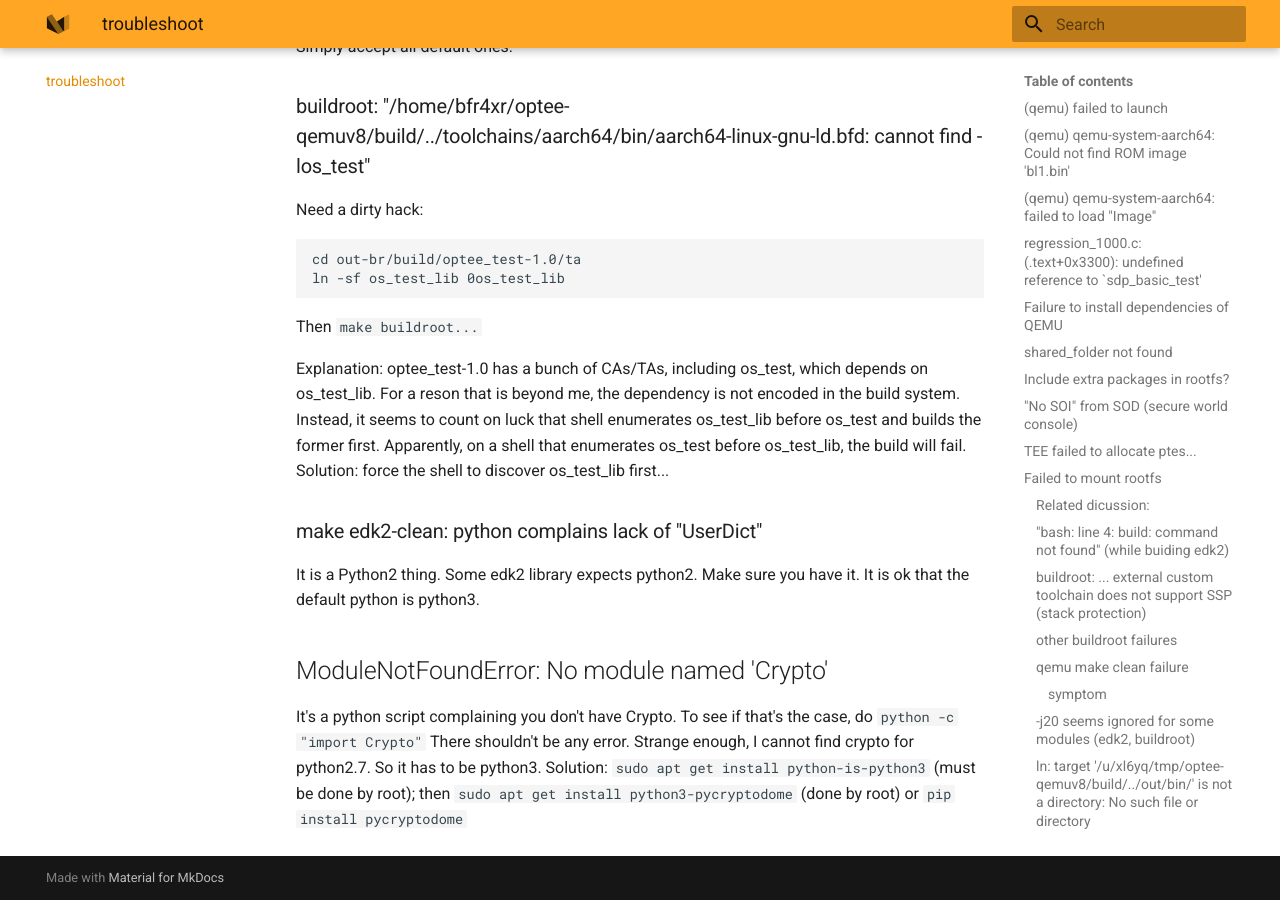
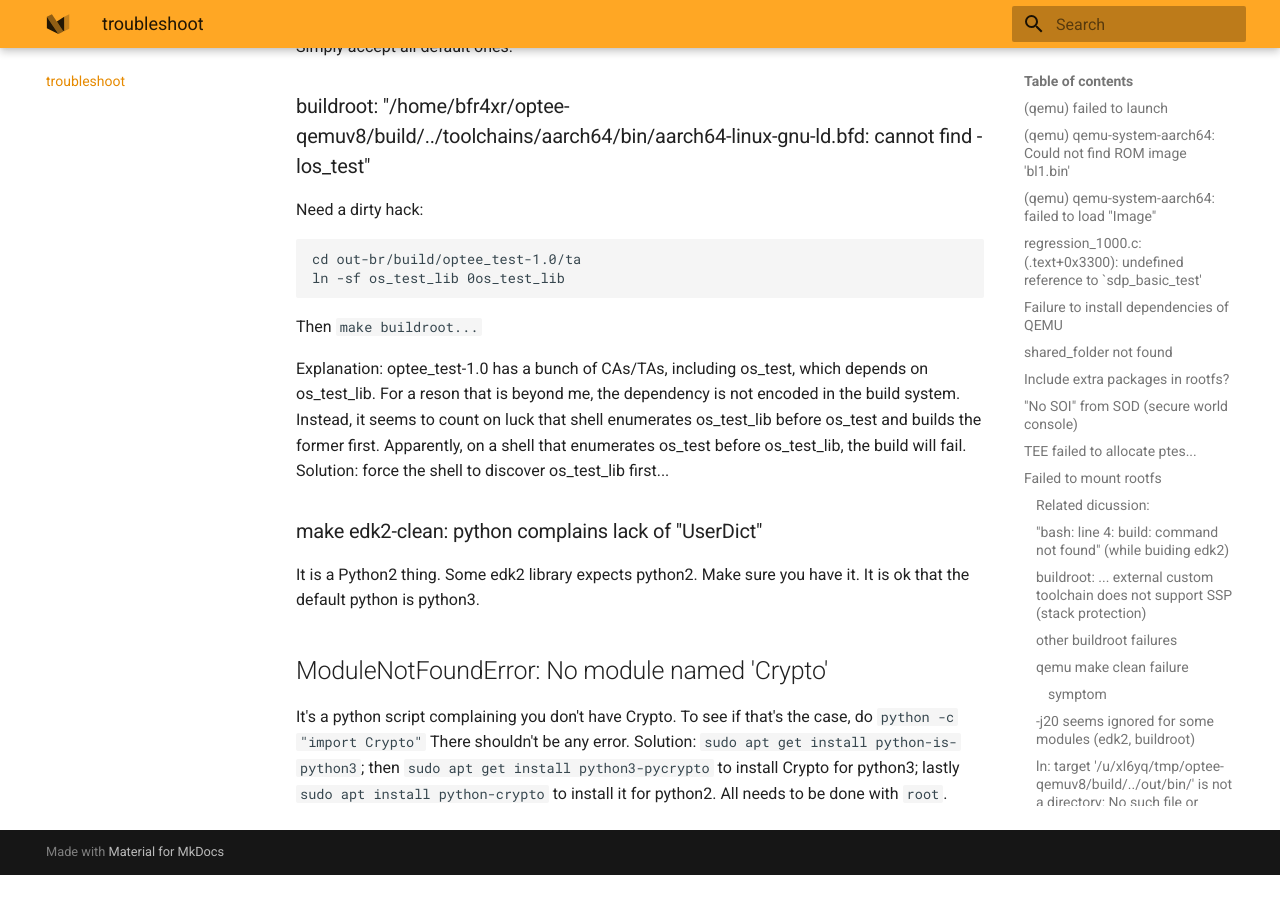
Before and after one commit to fxlin/p3-tee, an MkDocs documentation site: the page built from docs/issues.md, in a window 1280 px wide and 900 px high, scrolled down 5076 px. Built offline with MkDocs 1.6.1 and Material for MkDocs 9.7.7, drawn with Linux system fonts in a browser that asks for light colours; after the commit the page ends 5951 px from its top, so only the background shows below that.

Commit message:
add install crypto for py2

```diff
--- a/docs/issues.md
+++ b/docs/issues.md
@@ -197,6 +197,5 @@ It is a Python2 thing. Some edk2 library expects python2. Make sure you have it.
 ## ModuleNotFoundError: No module named 'Crypto'
 It's a python script complaining you don't have Crypto. To see if that's the case, do
 `python -c "import Crypto"`
-There shouldn't be any error.
-Strange enough, I cannot find crypto for python2.7. So it has to be python3. Solution:
-`sudo apt get install python-is-python3` (must be done by root); then `sudo apt get install python3-pycryptodome` (done by root) or `pip install pycryptodome`
+There shouldn't be any error. Solution:
+`sudo apt get install python-is-python3`; then `sudo apt get install python3-pycrypto` to install Crypto for python3; lastly `sudo apt install python-crypto` to install it for python2. All needs to be done with `root`.
```
